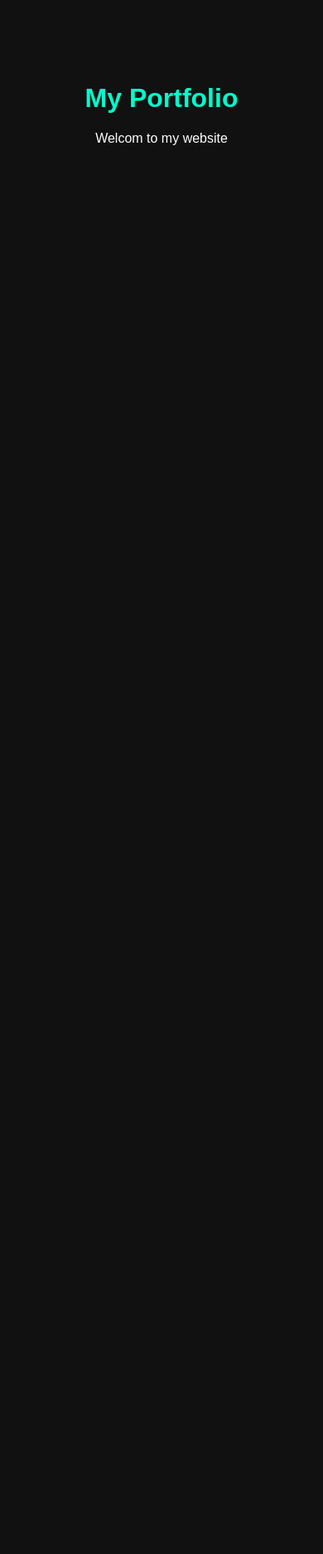
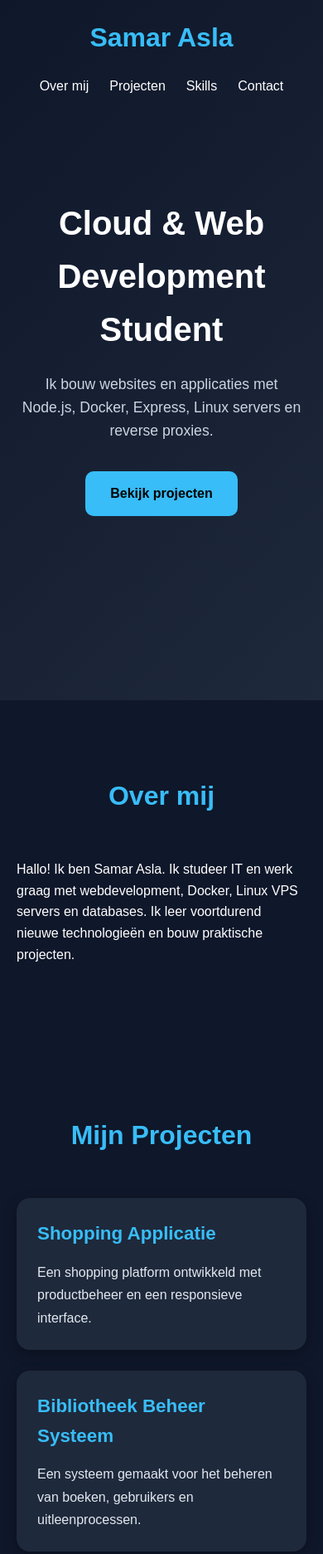
Before and after one commit to Samar-Asla/CloudSystemen-project1, a website: page views/index.html in a window 390 px wide. Shown: the top 1873 px of the page at 83% size. Before the commit the page ends 844 px from the top, so only its background shows below. Drawn offline with Linux system fonts and the light colour scheme.

Commit message:
updat index.html

```diff
--- a/public/style.css
+++ b/public/style.css
@@ -1,4 +1,4 @@
-body{
+/* body{
     font-family: Arial;
     text-align: center;
     background-color: #111;
@@ -7,4 +7,187 @@ body{
 h1{
     color: #00ffcc;
     margin-top: 100px;
+} */
+
+* {
+  margin: 0;
+  padding: 0;
+  box-sizing: border-box;
 }
+
+html {
+  scroll-behavior: smooth;
+}
+
+body {
+  font-family: Arial, sans-serif;
+  background: #0f172a;
+  color: white;
+  line-height: 1.6;
+}
+
+/* HEADER */
+
+header {
+  min-height: 100vh;
+  background: linear-gradient(135deg, #0f172a, #1e293b);
+  padding: 20px;
+}
+
+/* NAVBAR */
+
+nav {
+  display: flex;
+  justify-content: space-between;
+  align-items: center;
+  margin-bottom: 100px;
+}
+
+nav h1 {
+  color: #38bdf8;
+  font-size: 2rem;
+}
+
+nav ul {
+  list-style: none;
+  display: flex;
+  gap: 25px;
+}
+
+nav a {
+  text-decoration: none;
+  color: white;
+  transition: 0.3s;
+}
+
+nav a:hover {
+  color: #38bdf8;
+}
+
+/* HERO */
+
+.hero {
+  text-align: center;
+  margin-top: 120px;
+}
+
+.hero h2 {
+  font-size: 3.5rem;
+  margin-bottom: 20px;
+}
+
+.hero p {
+  max-width: 700px;
+  margin: auto;
+  margin-bottom: 35px;
+  color: #cbd5e1;
+  font-size: 1.1rem;
+}
+
+.btn {
+  display: inline-block;
+  background: #38bdf8;
+  color: black;
+  padding: 14px 30px;
+  border-radius: 10px;
+  text-decoration: none;
+  font-weight: bold;
+  transition: 0.3s;
+}
+
+.btn:hover {
+  background: #0ea5e9;
+  transform: scale(1.05);
+}
+
+/* SECTIONS */
+
+.section {
+  padding: 90px 20px;
+  max-width: 1200px;
+  margin: auto;
+}
+
+.section h2 {
+  text-align: center;
+  font-size: 2.7rem;
+  margin-bottom: 50px;
+  color: #38bdf8;
+}
+
+/* CARDS */
+
+.cards {
+  display: grid;
+  grid-template-columns: repeat(auto-fit, minmax(260px, 1fr));
+  gap: 25px;
+}
+
+.card {
+  background: #1e293b;
+  padding: 25px;
+  border-radius: 16px;
+  transition: 0.3s ease;
+  box-shadow: 0 5px 15px rgba(0,0,0,0.3);
+}
+
+.card:hover {
+  transform: translateY(-10px);
+  background: #334155;
+}
+
+.card h3 {
+  margin-bottom: 15px;
+  color: #38bdf8;
+  font-size: 1.4rem;
+}
+
+.card p {
+  color: #e2e8f0;
+  line-height: 1.7;
+}
+
+/* CONTACT */
+
+#contact .card {
+  max-width: 600px;
+  margin: auto;
+  text-align: center;
+}
+
+/* FOOTER */
+
+footer {
+  background: #020617;
+  text-align: center;
+  padding: 25px;
+  margin-top: 50px;
+}
+
+footer p {
+  color: #94a3b8;
+}
+
+/* RESPONSIVE */
+
+@media (max-width: 768px) {
+
+  nav {
+    flex-direction: column;
+    gap: 20px;
+  }
+
+  nav ul {
+    flex-wrap: wrap;
+    justify-content: center;
+  }
+
+  .hero h2 {
+    font-size: 2.5rem;
+  }
+
+  .section h2 {
+    font-size: 2rem;
+  }
+
+}
--- a/views/index.html
+++ b/views/index.html
@@ -5,10 +5,133 @@
     <meta name="viewport" content="width=device-width, initial-scale=1.0" />
     <link rel="stylesheet" href="/style.css" />
 
-    <title>My Portfolio</title>
+    <title>Samar Asls Portfolio</title>
   </head>
   <body>
-    <h1>My Portfolio</h1>
-    <p>Welcom to my website</p>
+    <header>
+      <nav>
+        <h1>Samar Asla</h1>
+
+        <ul>
+          <li><a href="#about">Over mij</a></li>
+          <li><a href="#projects">Projecten</a></li>
+          <li><a href="#skills">Skills</a></li>
+          <li><a href="#contact">Contact</a></li>
+        </ul>
+      </nav>
+
+      <section class="hero">
+        <h2>Cloud & Web Development Student</h2>
+
+        <p>
+          Ik bouw websites en applicaties met Node.js, Docker, Express, Linux
+          servers en reverse proxies.
+        </p>
+
+        <a href="#projects" class="btn">Bekijk projecten</a>
+      </section>
+    </header>
+
+    <section id="about" class="section">
+      <h2>Over mij</h2>
+
+      <p>
+        Hallo! Ik ben Samar Asla. Ik studeer IT en werk graag met
+        webdevelopment, Docker, Linux VPS servers en databases. Ik leer
+        voortdurend nieuwe technologieën en bouw praktische projecten.
+      </p>
+    </section>
+
+    <section id="projects" class="section">
+      <h2>Mijn Projecten</h2>
+
+      <div class="cards">
+        <div class="card">
+          <h3>Shopping Applicatie</h3>
+          <p>
+            Een shopping platform ontwikkeld met productbeheer en een
+            responsieve interface.
+          </p>
+        </div>
+
+        <div class="card">
+          <h3>Bibliotheek Beheer Systeem</h3>
+          <p>
+            Een systeem gemaakt voor het beheren van boeken, gebruikers en
+            uitleenprocessen.
+          </p>
+        </div>
+
+        <div class="card">
+          <h3>Music Match Project</h3>
+          <p>
+            Een muziekproject ontwikkeld rond het matchen van liedjes en
+            artiesten.
+          </p>
+        </div>
+
+        <div class="card">
+          <h3>SQL Databases</h3>
+          <p>
+            Ervaring opgedaan met SQL, databanken, queries en relationele data.
+          </p>
+        </div>
+
+        <div class="card">
+          <h3>IT Essentials</h3>
+          <p>
+            Basiskennis geleerd van netwerken, hardware, besturingssystemen en
+            troubleshooting.
+          </p>
+        </div>
+
+        <div class="card">
+          <h3>C# & OOP Project</h3>
+          <p>
+            Objectgeoriënteerde applicaties gebouwd met C# en OOP-principes.
+          </p>
+        </div>
+      </div>
+    </section>
+
+    <section id="skills" class="section">
+      <h2>Skills</h2>
+
+      <div class="cards">
+        <div class="card">
+          <h3>Frontend</h3>
+          <p>HTML, CSS, JavaScript</p>
+        </div>
+
+        <div class="card">
+          <h3>Backend</h3>
+          <p>Node.js, Express</p>
+        </div>
+
+        <div class="card">
+          <h3>Cloud & DevOps</h3>
+          <p>Docker, Linux, Hetzner VPS, Caddy</p>
+        </div>
+
+        <div class="card">
+          <h3>Databases</h3>
+          <p>SQL, relationele databases</p>
+        </div>
+      </div>
+    </section>
+
+    <section id="contact" class="section">
+      <h2>Contact</h2>
+
+      <div class="card">
+        <p><strong>Email:</strong> samar@example.com</p>
+        <p><strong>Codeberg:</strong> codeberg.org/samar</p>
+        <p><strong>Domein:</strong> samarasla-project.duckdns.org</p>
+      </div>
+    </section>
+
+    <footer>
+      <p>© 2026 Samar Asla - Portfolio Website</p>
+    </footer>
   </body>
 </html>
```
